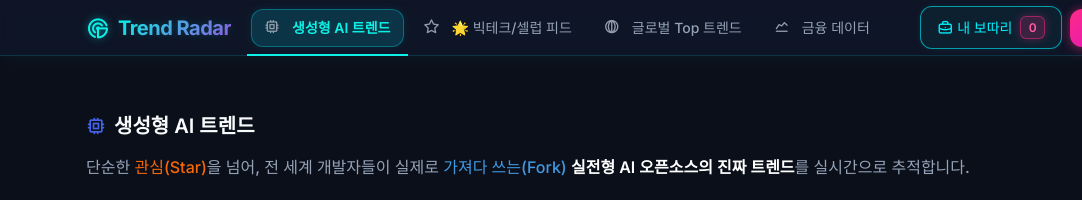
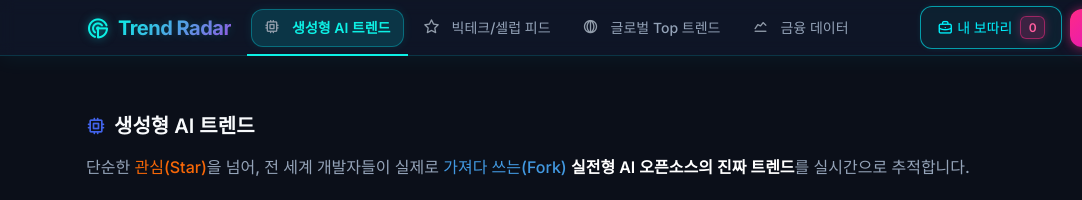
Before and after one commit to rachellk7711/trend-radar, a website: page index.html in a window 1280 px wide. Shown: the top 200 px of the page, 0-1082 px from the left. Drawn offline with nearby package versions, Linux system fonts and the light colour scheme.

Commit message:
style: remove star emoji from 빅테크/셀럽 피드 tab label

```diff
--- a/index.html
+++ b/index.html
@@ -84,7 +84,7 @@
             <li class="nav-item" id="tab-celeb-feed" data-target="section-celeb">
               <a class="nav-link" href="#celeb-feed">
                 <span class="nav-link-icon d-md-none d-lg-inline-block"><i class="ti ti-star fs-3"></i></span>
-                <span class="nav-link-title">🌟 빅테크/셀럽 피드</span>
+                <span class="nav-link-title">빅테크/셀럽 피드</span>
               </a>
             </li>
             <li class="nav-item" id="tab-global-trend" data-target="section-global">
```
